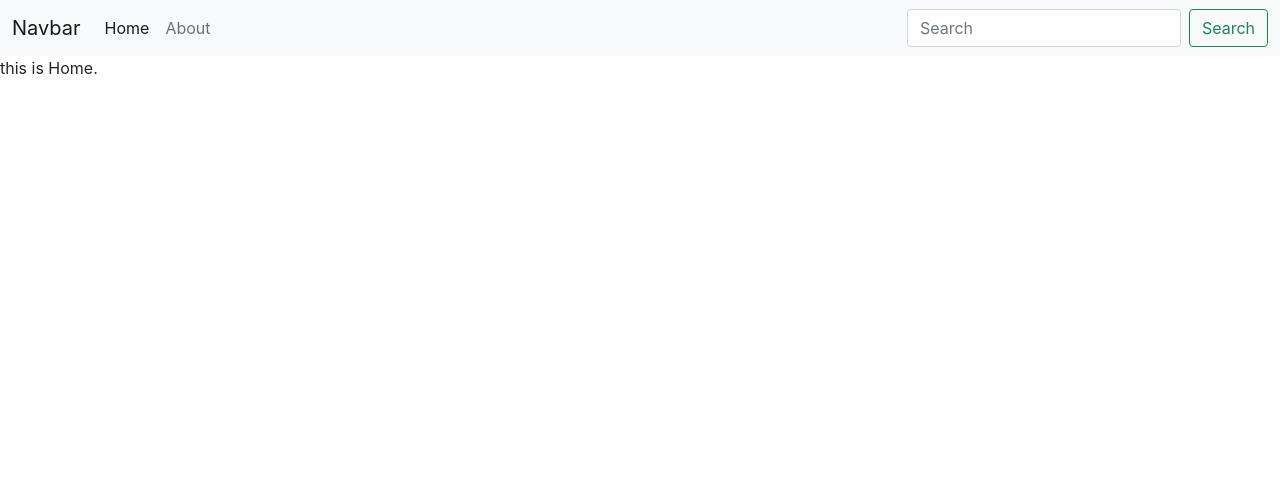
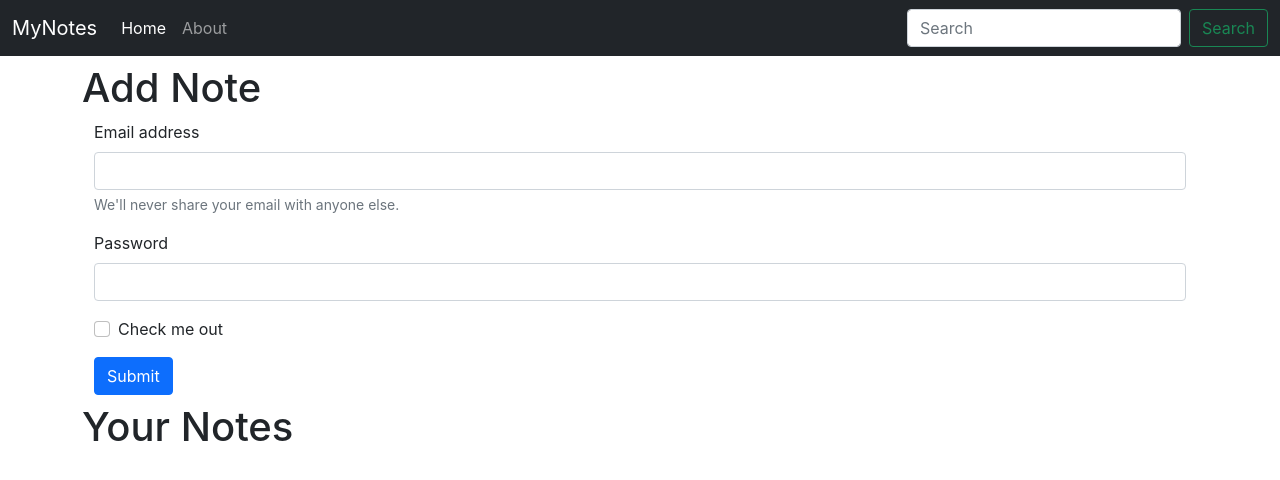
Before and after one commit to Vachas05/MyNotes, a React (Create React App) app: page / in a window 1280 px wide. Shown: the top 480 px of the page. Built offline with nearby package versions, Linux system fonts and the light colour scheme.

Commit message:
useLocation & contextApi

```diff
--- a/src/App.js
+++ b/src/App.js
@@ -8,12 +8,15 @@
 import Navbar from './components/Navbar';
 import Home from './components/Home';
 import About from './components/About';
+import NoteState from './context/notes/NoteState';
 
 function App() {
   return (
     <>
+      <NoteState>
         <Router>
           <Navbar />
+          <div className="container">
             <Switch>
               <Route exact path="/">
                 <Home />
@@ -22,7 +25,9 @@
                 <About />
               </Route>
             </Switch>
+          </div>
         </Router>
+      </NoteState>
     </>
   );
 }
--- a/src/components/Home.js
+++ b/src/components/Home.js
@@ -1,11 +1,49 @@
-import React from 'react'
+import React from "react";
 
 const Home = () => {
-    return (
-        <div>
-            this is Home.
+  return (
+    <div>
+      <h1 className = "my-2">Add Note</h1>
+      <div className="container">
+      <form className="my-2">
+        <div className="mb-3">
+          <label for="exampleInputEmail1" className="form-label">
+            Email address
+          </label>
+          <input
+            type="email"
+            className="form-control"
+            id="exampleInputEmail1"
+            aria-describedby="emailHelp"
+          />
+          <div id="emailHelp" className="form-text">
+            We'll never share your email with anyone else.
+          </div>
         </div>
-    )
-}
+        <div className="mb-3">
+          <label for="exampleInputPassword1" className="form-label">
+            Password
+          </label>
+          <input
+            type="password"
+            className="form-control"
+            id="exampleInputPassword1"
+          />
+        </div>
+        <div className="mb-3 form-check">
+          <input type="checkbox" className="form-check-input" id="exampleCheck1" />
+          <label className="form-check-label" for="exampleCheck1">
+            Check me out
+          </label>
+        </div>
+        <button type="submit" className="btn btn-primary">
+          Submit
+        </button>
+      </form>
+      </div>
+      <h1>Your Notes</h1>
+    </div>
+  );
+};
 
-export default Home
+export default Home;
--- a/src/components/Navbar.js
+++ b/src/components/Navbar.js
@@ -1,24 +1,28 @@
 import React from 'react'
-import {
-    Link
-} from "react-router-dom";
+import {Link,useLocation} from "react-router-dom";
+import { useEffect } from 'react';
 
 const Navbar = () => {
+    let location = useLocation();
+    useEffect(() => {
+        //console.log(location);
+    }, [location])
+
     return (
         <div>
-            <nav className="navbar navbar-expand-lg navbar-light bg-light">
+            <nav className="navbar navbar-expand-lg navbar-dark bg-dark">
                 <div className="container-fluid">
-                    <Link className="navbar-brand" to="/">Navbar</Link>
+                    <Link className="navbar-brand" to="/">MyNotes</Link>
                     <button className="navbar-toggler" type="button" data-bs-toggle="collapse" data-bs-target="#navbarSupportedContent" aria-controls="navbarSupportedContent" aria-expanded="false" aria-label="Toggle navigation">
                         <span className="navbar-toggler-icon"></span>
                     </button>
                     <div className="collapse navbar-collapse" id="navbarSupportedContent">
                         <ul className="navbar-nav me-auto mb-2 mb-lg-0">
                             <li className="nav-item">
-                                <Link className="nav-link active" aria-current="page" to="/">Home</Link>
+                                <Link className={`nav-link ${location.pathname==="/" ? "active" : ""}`} aria-current="page" to="/">Home</Link>
                             </li>
                             <li className="nav-item">
-                                <Link className="nav-link" to="/about">About</Link>
+                                <Link className={`nav-link ${location.pathname==="/about" ? "active" : ""}`} to="/about">About</Link>
                             </li>
                         </ul>
                         <form className="d-flex">
--- /dev/null
+++ b/src/context/notes/NoteState.js
@@ -0,0 +1,11 @@
+import NoteContext from "./noteContext";
+const NoteState = (props)=> {
+
+    return (
+        <NoteContext.Provider value={{}}>
+            {props.children}
+        </NoteContext.Provider>
+    )
+}
+
+export default NoteState;
--- /dev/null
+++ b/src/context/notes/noteContext.js
@@ -0,0 +1,5 @@
+import { createContext } from "react";
+
+const NoteContext = createContext();
+
+export default NoteContext;
```
Lines whose indentation alone changed are shown as unchanged.
